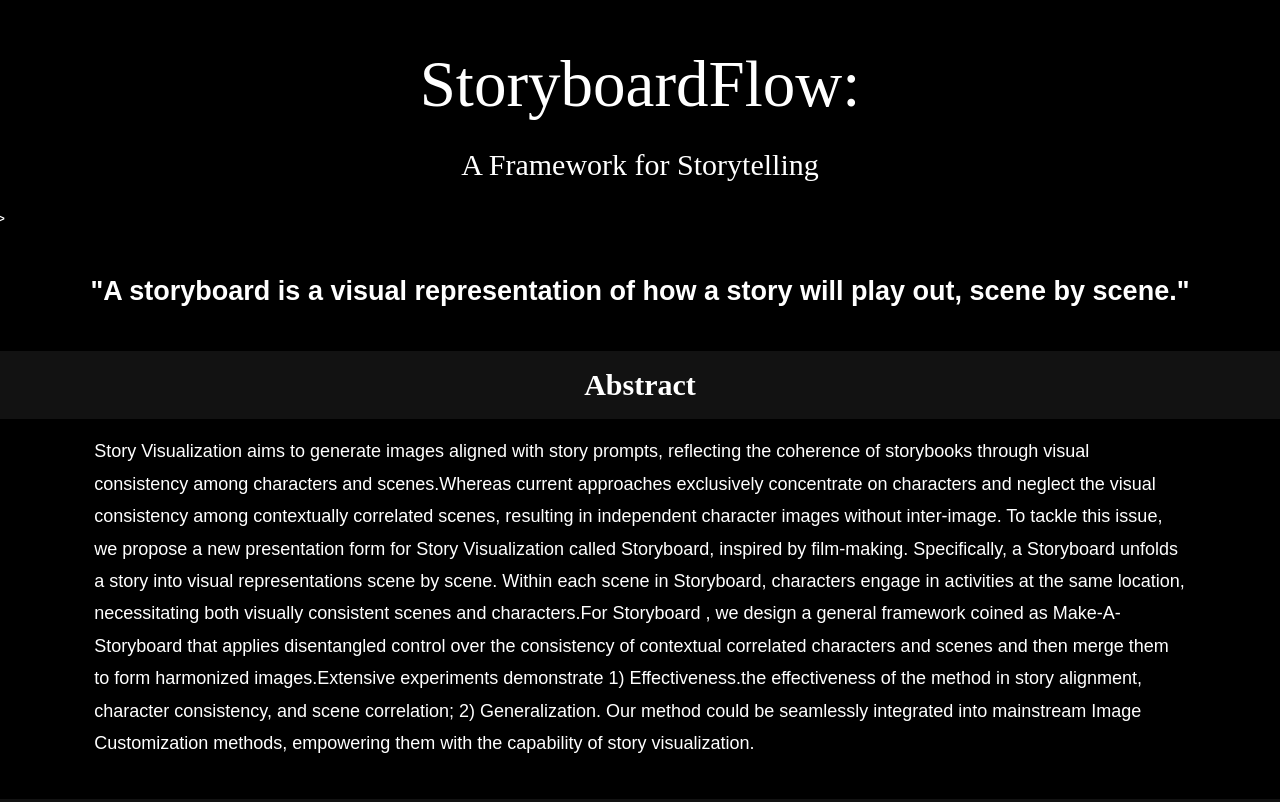
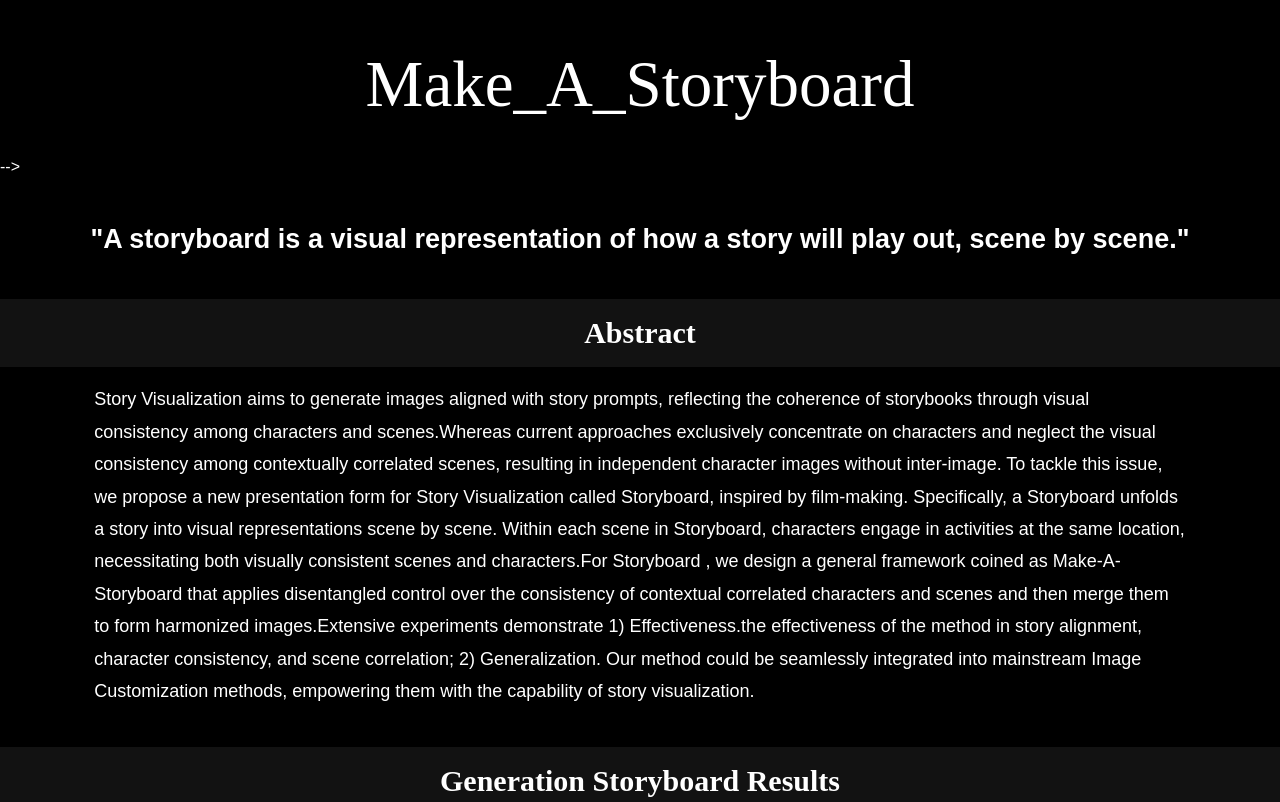
Before and after one commit to LitaoGuo/Make_A_Storyboard.github.io, a plain HTML site: page index.html in a window 1280 px wide. Shown: the part 166-968 px from the top of the page. Drawn offline with Linux system fonts and the light colour scheme; some icons are missing; a web font is replaced by a local one.

Commit message:
Update index.html

```diff
--- a/index.html
+++ b/index.html
@@ -6,7 +6,7 @@
 			content="Make-A-Storyboard: A General Framework for Storyboard with Disentangled and Merged Control">
 		<meta name="keywords" content="LCM">
 		<meta name="viewport" content="width=device-width, initial-scale=1">
-		<title>StoryboardFlow: A Framework for Storytelling</title>
+		<title>Make_A_Storyboard</title>
 		<script async src="https://www.googletagmanager.com/gtag/js?id=G-PYVRSFMDRL"></script>
 		<script>
 			window.dataLayer = window.dataLayer || [];
@@ -58,10 +58,10 @@
 			</div>
 			<div class="page-title"
 				style="padding:2vh 1vw 0vh 1vw;display:flex;flex-direction:column;align-items:center;">
-				<h1>StoryboardFlow:</h1>
-				<h2>A Framework for Storytelling</h2>
+				<h1>Make_A_Storyboard</h1>
+				<h2></h2>
 			</div>
-			<div class="row">
+<!-- 			<div class="row">
 				<div class="col-12 link">
 					<div class="row">
 						<div class="pc-generated" style="width:100%;">
@@ -87,10 +87,10 @@
 									<div class="title-link">
 										<a>Jingkuan Song</a>
 									</div> -->
-									<div class="title-link mob-generated"></div>
+<!-- 									<div class="title-link mob-generated"></div>
 								</div>
 							</div>
-						</div>
+						</div> -->
 <!-- 						<div class="newTitle mob-generated">
 							<div class="title-link">
 								<a>Sitong Su*</a>
@@ -110,10 +110,10 @@
 								<a>Jingkuan Song</a>
 							</div>
 							<div class="title-link mob-generated"></div> -->
-						</div>
+<!-- 						</div>
 					</div>
 				</div>
-			</div>
+			</div> -->
 			<div class="background-block row newBtnLayout">
 				<div class="newBtnLayout-shadow">
 <!-- 					<div class="col-12">
```
